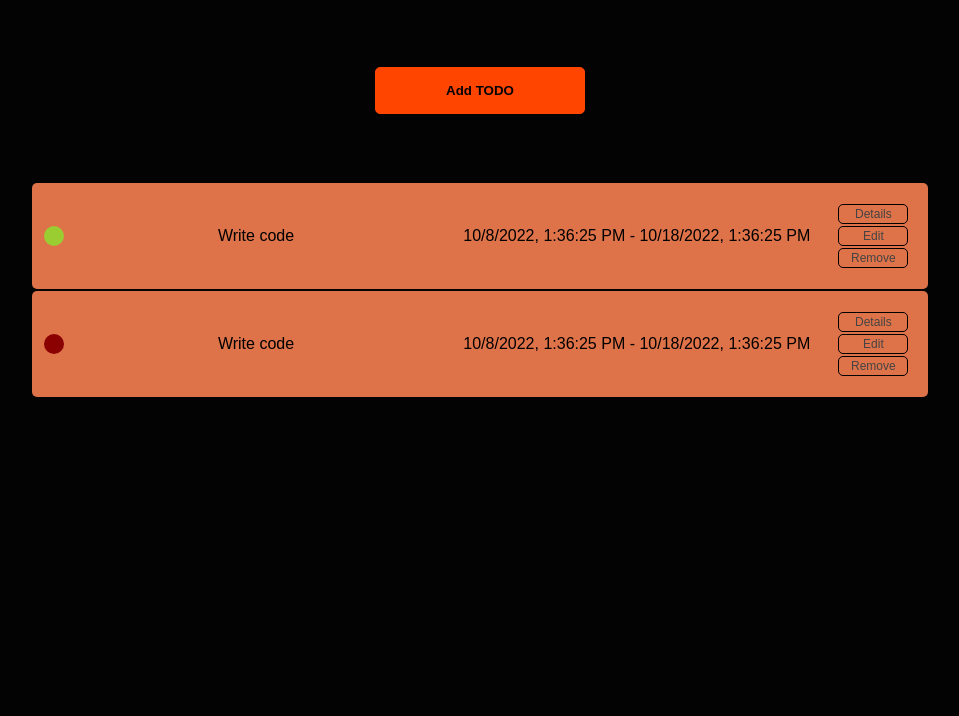
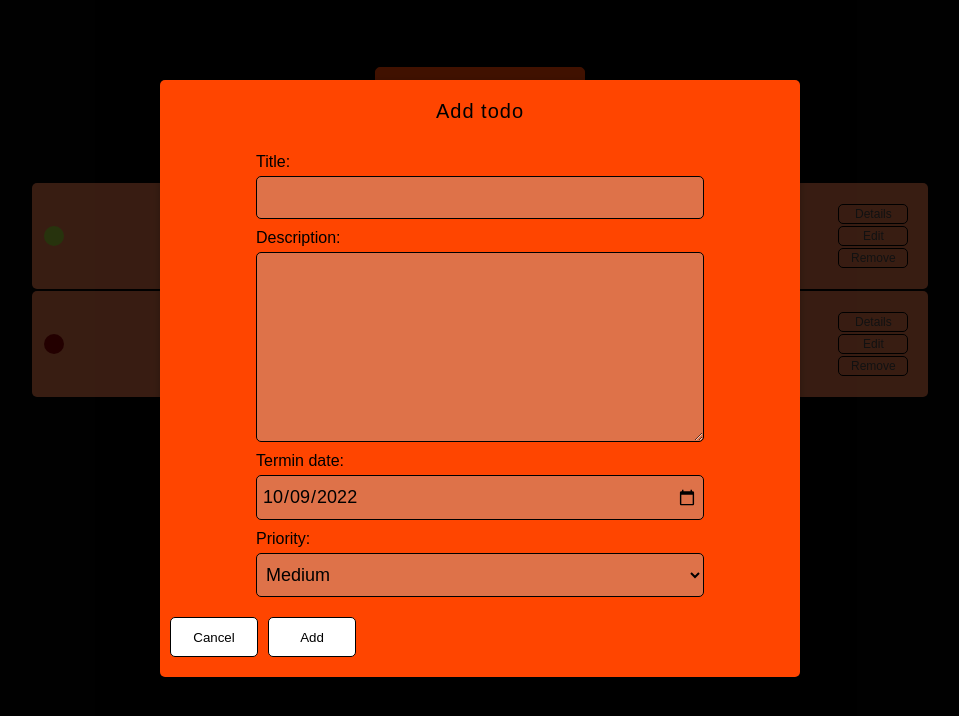
Before and after one commit to TheLocagus/svelte-comboapp, a SvelteKit app: page /todo in a window 1280 px wide. Both pictures are taken after a click on the button "Add TODO". Shown: the top 716 px of the page, without its empty margins (160-1119 px from the left). Built offline with nearby package versions, Linux system fonts and the light colour scheme.

Commit message:
Finished modal component and created components Form and Todo.

```diff
--- a/package.json
+++ b/package.json
@@ -14,6 +14,7 @@
 	"devDependencies": {
 		"@sveltejs/adapter-auto": "next",
 		"@sveltejs/kit": "next",
+		"@types/uuid": "^8.3.4",
 		"@typescript-eslint/eslint-plugin": "^5.27.0",
 		"@typescript-eslint/parser": "^5.27.0",
 		"eslint": "^8.16.0",
@@ -28,5 +29,8 @@
 		"typescript": "^4.7.4",
 		"vite": "^3.1.0"
 	},
-	"type": "module"
+	"type": "module",
+	"dependencies": {
+		"uuid": "^9.0.0"
+	}
 }
--- a/src/components/Button.svelte
+++ b/src/components/Button.svelte
@@ -45,4 +45,19 @@
         background-color: #de7249;
         border: 1px solid orangered;
     }
+
+    .footer-modal-button {
+        height: 2.5rem;
+        width: 5.5rem;
+        margin: 0 0 0 10px;
+        background-color: white;
+        border: 1px solid black;
+        border-radius: 5px;
+        cursor: pointer;
+    }
+
+    .footer-modal-button:hover {
+        background-color: black;
+        color: white;
+    }
 </style>
--- /dev/null
+++ b/src/components/FormTodo.svelte
@@ -0,0 +1,49 @@
+<script lang="ts">
+    import {onMount} from "svelte";
+    import {PrioEnum} from "../types/todo.js";
+
+    export let titleValue = '';
+    export let descriptionValue = '';
+    export let finishTimeValue = '';
+    export let prioValue = '';
+
+
+</script>
+
+    <form class="modal-content__form">
+        <label for="title">Title: </label>
+        <input id="title" type="text" bind:value={titleValue}>
+        <label for="desc">Description: </label>
+        <textarea rows="8" id="desc" type="text" bind:value={descriptionValue}/>
+        <label for="finishTime">Termin date: </label>
+        <input id="finishTime" type="date" bind:value={finishTimeValue}>
+        <label for="prio">Priority: </label>
+        <select name="prio" id="prio" bind:value={prioValue}>
+            <option value="{PrioEnum.low}">Low</option>
+            <option value="{PrioEnum.medium}">Medium</option>
+            <option value="{PrioEnum.hard}">Hard</option>
+            <option value="{PrioEnum.extreme}">Extreme</option>
+        </select>
+    </form>
+
+<style>
+    .modal-content__form {
+        display: flex;
+        flex-direction: column;
+        margin: 0 auto;
+        width: 70%;
+    }
+
+    .modal-content__form label {
+        margin: 10px 0 5px;
+    }
+
+    .modal-content__form input, textarea, select {
+        outline: none;
+        border: 1px solid black;
+        padding: 10px 5px;
+        font-size: 18px;
+        border-radius: 5px;
+        background-color: #de7249;
+    }
+</style>
--- /dev/null
+++ b/src/components/Modal.svelte
@@ -0,0 +1,61 @@
+<script>
+    import {createEventDispatcher} from 'svelte';
+
+    const dispatch = createEventDispatcher();
+</script>
+
+<div class="modal-background"></div>
+<div class="modal">
+    <div class="modal-title">Add todo</div>
+    <div class="modal-content">
+        <slot name="modal-content"></slot>
+    </div>
+    <div class="footer">
+        <slot name="modal-footer"></slot>
+    </div>
+</div>
+
+<style>
+    .modal-background {
+        position: fixed;
+        top: 0;
+        left: 0;
+        width: 100%;
+        height: 100%;
+        background: rgba(0, 0, 0, 0.75);
+        z-index: 10;
+    }
+    .modal {
+        position: fixed;
+        top: 10vh;
+        left: 50%;
+        transform: translateX(-50%);
+        width: 50%;
+        max-height: 80vh;
+        background: orangered;
+        border-radius: 5px;
+        z-index: 100;
+        box-shadow: 0 2px 8px rgba(0, 0, 0, 0.26);
+        overflow: auto;
+    }
+    .modal::-webkit-scrollbar {
+        width: 0.5rem;
+    }
+    .modal::-webkit-scrollbar-track {
+        background-color: #e0805b;
+        border-radius: 10px;
+    }
+    .modal::-webkit-scrollbar-thumb {
+        background-color: #791111;
+        border-radius: 10px;
+    }
+
+    .modal-title {
+        text-align: center;
+        padding: 20px 0;
+        font-size: 20px;
+        letter-spacing: 1px;
+    }
+
+
+</style>
--- a/src/routes/todo/+page.svelte
+++ b/src/routes/todo/+page.svelte
@@ -1,7 +1,42 @@
 <script lang="ts">
+  import {v4 as uuid} from 'uuid';
   import {todos} from './store';
-  import {PrioEnum} from "../../types/todo.js";
+  import {PrioEnum} from "../../types/todo";
+  import type {TodoInterface} from "../../types/todo"
   import Button from "../../components/Button.svelte";
+  import Modal from "../../components/Modal.svelte";
+  import {onMount} from "svelte";
+  import FormTodo from "../../components/FormTodo.svelte";
+  import Todo from "./components/Todo.svelte";
+
+  let isModalOpen = false;
+  let titleValue = '';
+  let descriptionValue = '';
+  let finishTimeValue = '';
+  let prioValue = PrioEnum.medium;
+
+  let tomorrow = new Date(new Date().getTime() + 24 * 60 * 60 * 1000), day, month, year;
+
+  onMount(() => {
+    day = '' + tomorrow.getDate();
+    month = '' + (tomorrow.getMonth() + 1);
+    year = tomorrow.getFullYear();
+
+    if (month.length < 2)
+      month = '0' + month;
+    if (day.length < 2)
+      day = '0' + day;
+
+    finishTimeValue = [year, month, day].join('-');
+  })
+  const openModal = () => {
+    isModalOpen = true;
+  }
+
+  const closeModal = () => {
+    isModalOpen = false;
+    console.log(titleValue)
+  }
 
   const showEdit = (id) => {
     console.log('edit', id)
@@ -11,6 +46,23 @@
   }
   const showRemove = () => {
     console.log('remove')
+  }
+
+  const handleAddTodo = () => {
+    const values: TodoInterface = {
+      id: uuid(),
+      title: titleValue,
+      description: descriptionValue,
+      initialTime: new Date().toLocaleDateString(),
+      finishTime: (finishTimeValue.replace('-', '.').replace('-', '.')).split('.').reverse().join('.'),
+      isFinished: false,
+      prio: prioValue,
+    }
+
+    todos.update(items => [...items, values])
+    todos.subscribe(items => {
+      console.log(items)
+    })
   }
 
   const setColorPrio = (prio: PrioEnum) => {
@@ -28,31 +80,37 @@
 </script>
 
 <main>
+    {#if isModalOpen}
+        <Modal>
+            <div slot="modal-content" class="modal-content">
+                <FormTodo
+                        bind:titleValue="{titleValue}"
+                        bind:descriptionValue="{descriptionValue}"
+                        bind:finishTimeValue="{finishTimeValue}"
+                        bind:prioValue="{prioValue}"
+                />
+            </div>
+            <div slot="modal-footer" class="modal-footer">
+                <Button type="button" onClick="{closeModal}" text="Cancel" className="footer-modal-button"/>
+                <Button type="button" onClick="{handleAddTodo}" text="Add" className="footer-modal-button"/>
+            </div>
+        </Modal>
+    {/if}
     <div class="add-todo-container">
-        <Button className="add-todo" type="button" text="Add TODO"/>
+        <Button className="add-todo" type="button" text="Add TODO" onClick="{openModal}"/>
     </div>
     <div class="todo-container">
         {#each $todos as todo, i (todo.id)}
             {#if !todo.isFinished}
-                <div class="todo">
-                    <div class="todo__prio">
-                        <div class={setColorPrio(todo.prio)}></div>
-                    </div>
-                    <div class="todo__title">
-                        <div class="title">{todo.title}</div>
-                    </div>
-                    <div class="todo__time">
-                        <div class="time">{todo.initialTime} - {todo.finishTime}</div>
-                    </div>
-                    <div class="todo__buttons">
-                        <Button type="button" onClick="{showDetails}" text="Details" className="todo-button" />
-                        <Button type="button" onClick="{() => showEdit(todo.id)}" text="Edit" className="todo-button"/>
-                        <Button type="button" onClick="{showRemove}" text="Remove" className="todo-button"/>
-                    </div>
-                </div>
+                <Todo
+                        todo="{todo}"
+                        setColorPrio="{setColorPrio}"
+                        showDetails="{showDetails}"
+                        showEdit="{showEdit}"
+                        showRemove="{showRemove}"
+                />
             {/if}
         {/each}
-
     </div>
 </main>
 
@@ -75,6 +133,7 @@
         justify-content: center;
         align-items: center;
     }
+
     .todo-container {
         flex-basis: 80%;
         margin: 0 auto;
@@ -83,56 +142,10 @@
         flex-grow: 3;
     }
 
-    .todo-container .todo {
-        margin: 2px 0;
-        text-align: center;
+    .modal-footer {
+        height: 5rem;
         display: flex;
         align-items: center;
-        padding: 20px 0;
-        background-color: #de7249;
-        border-radius: 5px;
     }
 
-    .todo__prio {
-        flex-basis: 5%;
-        display: flex;
-        justify-content: center;
-    }
-
-    .prio {
-        height: 20px;
-        width: 20px;
-        border-radius: 50%;
-        background-color: yellow;
-    }
-
-    .todo__title {
-        flex-basis: 40%;
-    }
-
-    .todo__time {
-        flex-basis: 45%;
-    }
-
-    .todo__buttons {
-        flex-basis: 10%;
-        display: flex;
-        flex-direction: column;
-    }
-
-    .low-prio {
-        background-color: yellowgreen;
-    }
-
-    .medium-prio {
-        background-color: yellow;
-    }
-
-    .hard-prio {
-        background-color: darkred;
-    }
-
-    .extreme-prio {
-        background-color: black;
-    }
 </style>
--- /dev/null
+++ b/src/routes/todo/components/Todo.svelte
@@ -0,0 +1,83 @@
+<script>
+
+    import Button from "../../../components/Button.svelte";
+
+    export let todo;
+    export let setColorPrio;
+    export let showDetails;
+    export let showEdit;
+    export let showRemove
+</script>
+
+<div class="todo">
+    <div class="todo__prio">
+        <div class={setColorPrio(todo.prio)}></div>
+    </div>
+    <div class="todo__title">
+        <div class="title">{todo.title}</div>
+    </div>
+    <div class="todo__time">
+        <div class="time">{todo.initialTime} - {todo.finishTime}</div>
+    </div>
+    <div class="todo__buttons">
+        <Button type="button" onClick="{() => showDetails(todo.id)}" text="Details" className="todo-button"/>
+        <Button type="button" onClick="{() => showEdit(todo.id)}" text="Edit" className="todo-button"/>
+        <Button type="button" onClick="{() => showRemove(todo.id)}" text="Remove" className="todo-button"/>
+    </div>
+</div>
+
+<style>
+
+    .todo {
+        margin: 2px 0;
+        text-align: center;
+        display: flex;
+        align-items: center;
+        padding: 20px 0;
+        background-color: #de7249;
+        border-radius: 5px;
+    }
+
+    .todo__prio {
+        flex-basis: 5%;
+        display: flex;
+        justify-content: center;
+    }
+
+    .prio {
+        height: 20px;
+        width: 20px;
+        border-radius: 50%;
+        background-color: yellow;
+    }
+
+    .todo__title {
+        flex-basis: 40%;
+    }
+
+    .todo__time {
+        flex-basis: 45%;
+    }
+
+    .todo__buttons {
+        flex-basis: 10%;
+        display: flex;
+        flex-direction: column;
+    }
+
+    .low-prio {
+        background-color: yellowgreen;
+    }
+
+    .medium-prio {
+        background-color: yellow;
+    }
+
+    .hard-prio {
+        background-color: darkred;
+    }
+
+    .extreme-prio {
+        background-color: black;
+    }
+</style>
--- a/src/routes/todo/store.ts
+++ b/src/routes/todo/store.ts
@@ -8,8 +8,8 @@ export const todos: Writable<TodoInterface[]> = writable([{
   title: 'Write code',
   description: 'Losowy opis',
   prio: PrioEnum.low,
-  initialTime: new Date().toLocaleString(),
-  finishTime: new Date(new Date().getTime() + (10*24*60*60*1000)).toLocaleString(),
+  initialTime: new Date().toLocaleDateString(),
+  finishTime: new Date(new Date().getTime() + (10*24*60*60*1000)).toLocaleDateString(),
   isFinished: false,
 },
   {
@@ -17,7 +17,7 @@ export const todos: Writable<TodoInterface[]> = writable([{
     title: 'Write code',
     description: 'Losowy opis',
     prio: PrioEnum.hard,
-    initialTime: new Date().toLocaleString(),
-    finishTime: new Date(new Date().getTime() + (10*24*60*60*1000)).toLocaleString(),
+    initialTime: new Date().toLocaleDateString(),
+    finishTime: new Date(new Date().getTime() + (10*24*60*60*1000)).toLocaleDateString(),
     isFinished: false,
   }])
```
Also changed, not shown: 1 other file (tests, documents, lock files or other folders).
